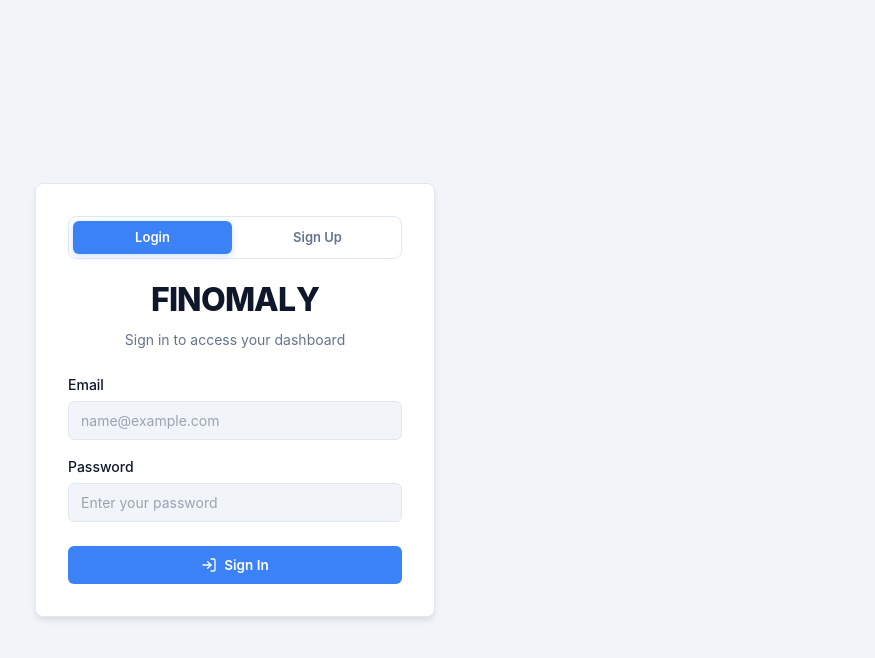
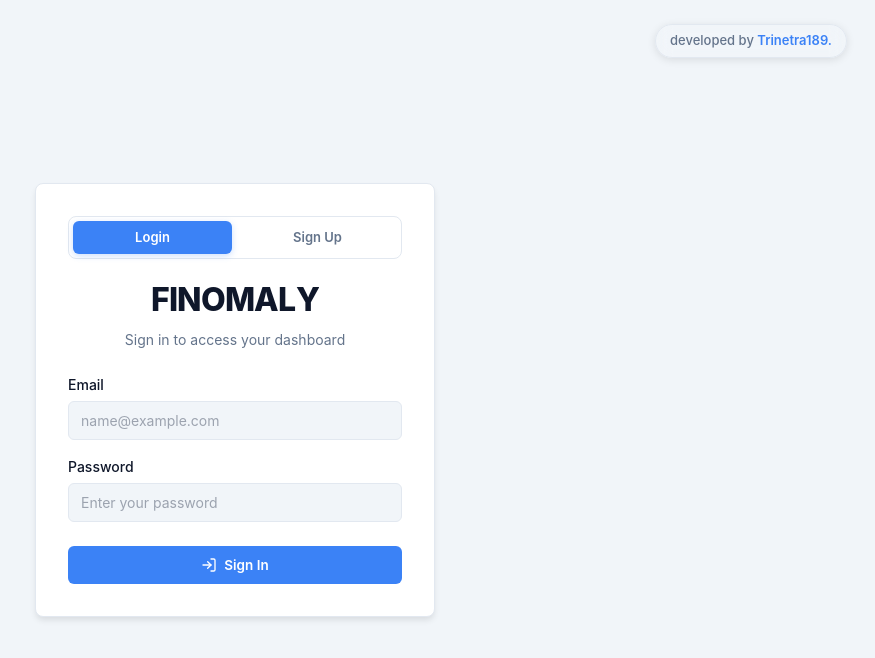
Before and after one commit to charan-lingam/FinOmaly, a React (Vite) app in the folder frontend/: page /login in a window 1280 px wide. Shown: the top 658 px of the page, without its empty margins (405-1280 px from the left). Built offline with nearby package versions, Linux system fonts and the light colour scheme; no server answers.

Commit message:
feat(branding): add developed by Trinetra189. attribution at the top right

```diff
--- a/frontend/package.json
+++ b/frontend/package.json
@@ -1,6 +1,6 @@
 {
   "name": "finomaly",
-  "version": "1.8.3",
+  "version": "1.8.4",
   "private": true,
   "type": "module",
   "scripts": {
--- a/frontend/src/components/layout/Navbar.jsx
+++ b/frontend/src/components/layout/Navbar.jsx
@@ -26,7 +26,19 @@ export default function Navbar() {
       </div>
 
       {/* Right side actions */}
-      <div style={{ display: 'flex', alignItems: 'center', gap: 8 }}>
+      <div style={{ display: 'flex', alignItems: 'center', gap: 12 }}>
+        <span style={{
+          fontSize: '12px',
+          color: 'var(--text-secondary)',
+          background: 'rgba(255, 255, 255, 0.04)',
+          border: '1px solid var(--border)',
+          padding: '4px 10px',
+          borderRadius: 20,
+          fontWeight: 500
+        }}>
+          developed by <span style={{ color: 'var(--blue, #3b82f6)', fontWeight: 600 }}>Trinetra189.</span>
+        </span>
+
         <ModeToggle />
         <button
           className="btn btn-outline btn-sm"
--- a/frontend/src/pages/Landing.jsx
+++ b/frontend/src/pages/Landing.jsx
@@ -21,7 +21,18 @@ export default function Landing() {
         <div style={{ display: 'flex', alignItems: 'center', gap: '8px' }}>
           <CascadeText text="FinOmaly" as="div" fontSize="24px" color="#f8fafc" hoverColor="#3b82f6" />
         </div>
-        <div style={{ display: 'flex', gap: '24px', alignItems: 'center' }}>
+        <div style={{ display: 'flex', gap: '20px', alignItems: 'center' }}>
+          <span style={{
+            fontSize: '12.5px',
+            color: '#94a3b8',
+            background: 'rgba(255, 255, 255, 0.04)',
+            border: '1px solid rgba(255, 255, 255, 0.08)',
+            padding: '5px 12px',
+            borderRadius: 20,
+            fontWeight: 500
+          }}>
+            developed by <span style={{ color: '#60a5fa', fontWeight: 600 }}>Trinetra189.</span>
+          </span>
           <Link to="/login" style={{ color: '#94a3b8', textDecoration: 'none', fontWeight: 500, transition: 'color 0.2s' }} onMouseEnter={(e) => e.target.style.color = '#fff'} onMouseLeave={(e) => e.target.style.color = '#94a3b8'}>Sign In</Link>
           <GlassButton onClick={() => navigate('/signup')} style={{ padding: '8px 24px', borderRadius: '12px' }}>
             <span style={{ color: '#fff', fontSize: '14px' }}>Get Started</span>
--- a/frontend/src/pages/Login.jsx
+++ b/frontend/src/pages/Login.jsx
@@ -49,7 +49,25 @@ export default function Login({ setAuth }) {
   }
 
   return (
-    <div style={{ display: 'flex', height: '100vh', alignItems: 'center', justifyContent: 'center', backgroundColor: 'var(--main-bg)' }}>
+    <div style={{ position: 'relative', display: 'flex', height: '100vh', alignItems: 'center', justifyContent: 'center', backgroundColor: 'var(--main-bg)' }}>
+      {/* Top right attribution */}
+      <div style={{
+        position: 'absolute',
+        top: 24,
+        right: 28,
+        fontSize: '13px',
+        color: 'var(--text-secondary)',
+        background: 'rgba(255, 255, 255, 0.04)',
+        border: '1px solid var(--border)',
+        padding: '6px 14px',
+        borderRadius: 20,
+        fontWeight: 500,
+        backdropFilter: 'blur(8px)',
+        boxShadow: '0 2px 8px rgba(0, 0, 0, 0.1)'
+      }}>
+        developed by <span style={{ color: 'var(--blue, #3b82f6)', fontWeight: 600 }}>Trinetra189.</span>
+      </div>
+
       <div style={{ width: 400, padding: 32, backgroundColor: 'var(--card-bg)', border: '1px solid var(--border)', borderRadius: 8, boxShadow: '0 4px 6px -1px rgb(0 0 0 / 0.1)' }}>
 
         {/* Auth Toggle Buttons above FinOmaly name */}
--- a/frontend/src/pages/Signup.jsx
+++ b/frontend/src/pages/Signup.jsx
@@ -53,7 +53,25 @@ export default function Signup() {
   }
 
   return (
-    <div style={{ display: 'flex', height: '100vh', alignItems: 'center', justifyContent: 'center', backgroundColor: 'var(--main-bg)' }}>
+    <div style={{ position: 'relative', display: 'flex', height: '100vh', alignItems: 'center', justifyContent: 'center', backgroundColor: 'var(--main-bg)' }}>
+      {/* Top right attribution */}
+      <div style={{
+        position: 'absolute',
+        top: 24,
+        right: 28,
+        fontSize: '13px',
+        color: 'var(--text-secondary)',
+        background: 'rgba(255, 255, 255, 0.04)',
+        border: '1px solid var(--border)',
+        padding: '6px 14px',
+        borderRadius: 20,
+        fontWeight: 500,
+        backdropFilter: 'blur(8px)',
+        boxShadow: '0 2px 8px rgba(0, 0, 0, 0.1)'
+      }}>
+        developed by <span style={{ color: 'var(--blue, #3b82f6)', fontWeight: 600 }}>Trinetra189.</span>
+      </div>
+
       <div style={{ width: 400, padding: 32, backgroundColor: 'var(--card-bg)', border: '1px solid var(--border)', borderRadius: 8, boxShadow: '0 4px 6px -1px rgb(0 0 0 / 0.1)' }}>
 
         {/* Auth Toggle Buttons above FinOmaly name */}
```
Also changed, not shown: 1 other file (tests, documents, lock files or other folders).
